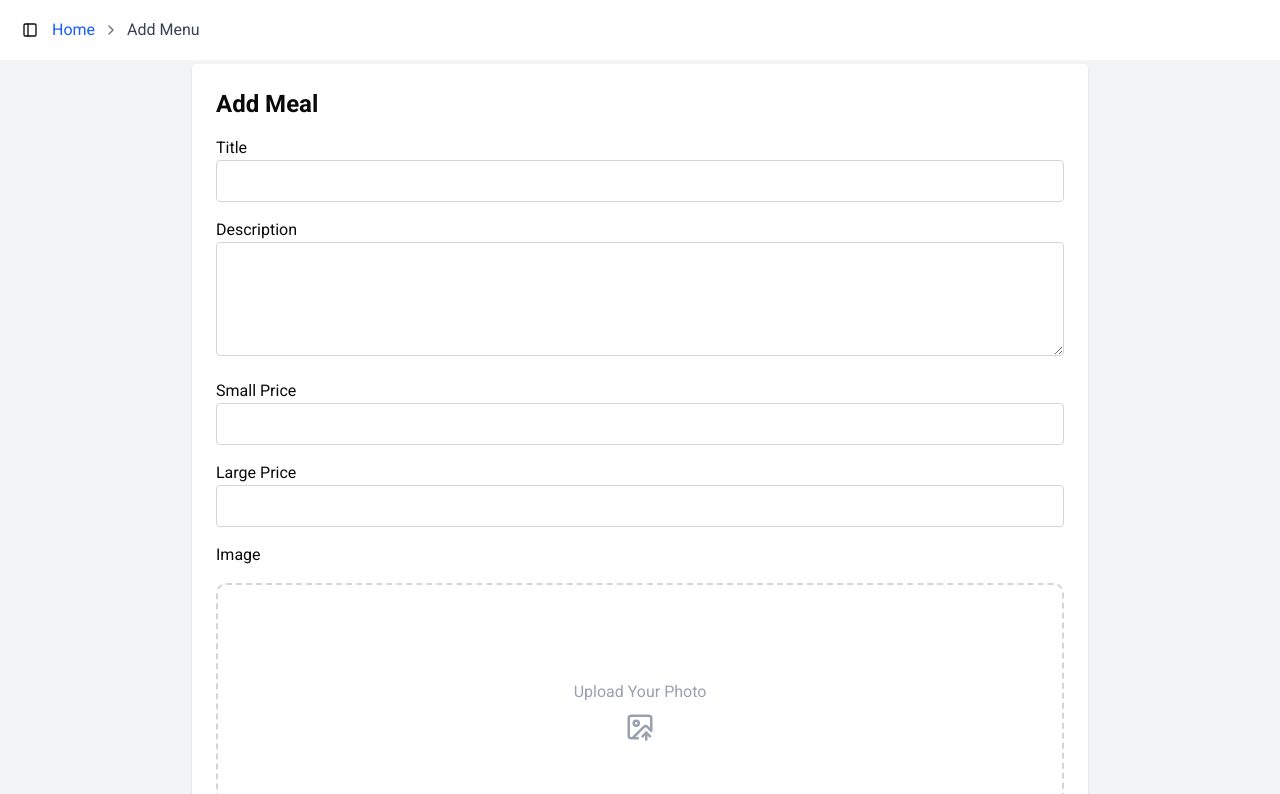
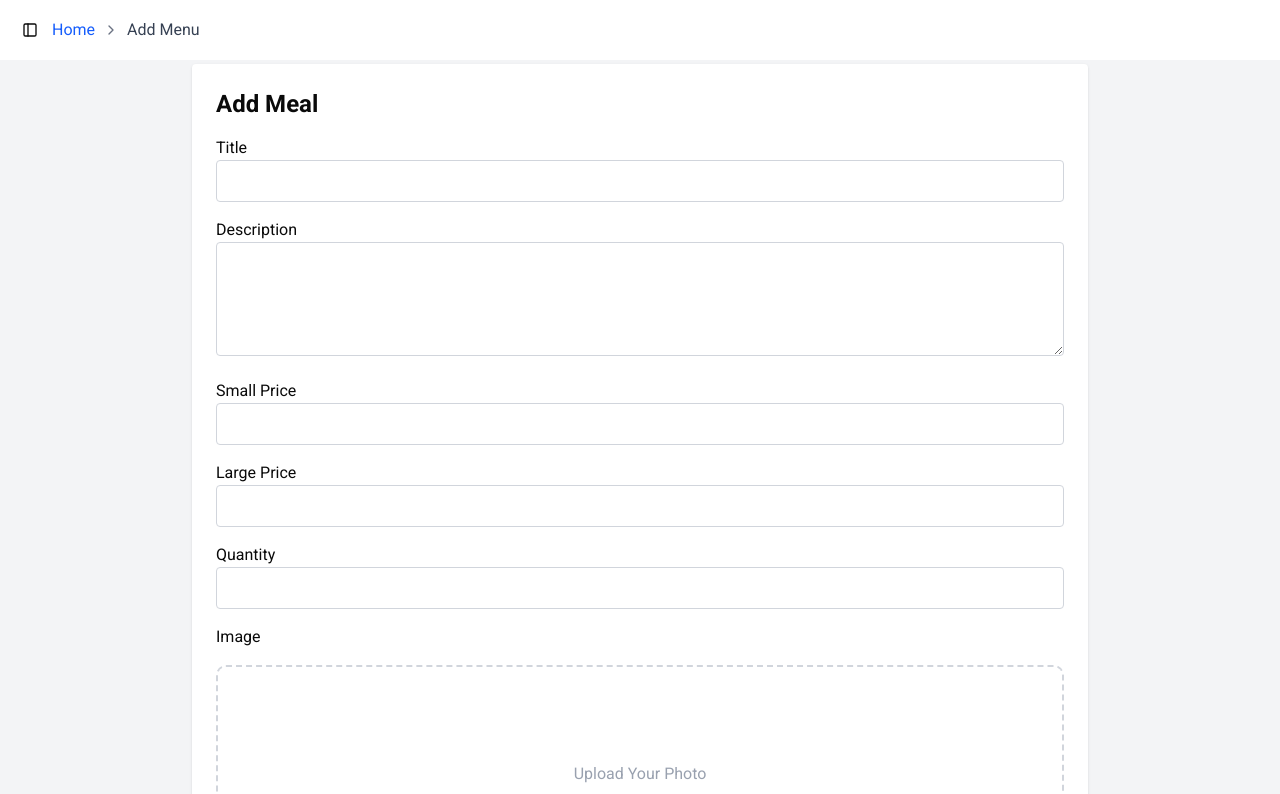
Before and after one commit to Khandaker20201125010/Meal-Mate, a Next.js app: page /dashboard/add-menu in a window 1280 px wide. Shown: the top 794 px of the page. Built offline with nearby package versions, Linux system fonts and the light colour scheme; no server answers.

Commit message:
updated menu modified

```diff
--- a/src/app/(Dashboard)/Componenets/AddMealForm.jsx
+++ b/src/app/(Dashboard)/Componenets/AddMealForm.jsx
@@ -67,6 +67,7 @@ const AddMealForm = () => {
                 desc: data.desc,
                 smallPrice: parseFloat(data.smallPrice),
                 largePrice: parseFloat(data.largePrice),
+                quantity: parseInt(data.quantity),
                 image: imageUrl,
                 category: data.category || [],
             };
@@ -152,6 +153,16 @@ const AddMealForm = () => {
                     />
                     {errors.largePrice && <p className="text-red-500 text-sm">{errors.largePrice.message}</p>}
                 </div>
+                <div>
+                    <label className="block font-medium">Quantity</label>
+                    <input
+                        type="number"
+                        step="0.01"
+                        {...register("quantity", { required: "Quantity is required" })}
+                        className="w-full border border-gray-300 rounded p-2"
+                    />
+                    {errors.quantity && <p className="text-red-500 text-sm">{errors.quantity.message}</p>}
+                </div>
 
                 {/* Image */}
                 <label className="block font-medium">Image</label>
--- a/src/app/(Dashboard)/Componenets/ManageMenuList/ManageMenuList.jsx
+++ b/src/app/(Dashboard)/Componenets/ManageMenuList/ManageMenuList.jsx
@@ -74,6 +74,7 @@ const ManageMenuList = () => {
               <th className="py-2 px-4 text-left">Category</th>
               <th className="py-2 px-4 text-left">Small Price</th>
               <th className="py-2 px-4 text-left">Large Price</th>
+              <th className="py-2 px-4 text-left">Quantity</th>
               <th className="py-2 px-4 text-left">Update</th>
               <th className="py-2 px-4 text-left">Actions</th>
             </tr>
@@ -112,6 +113,7 @@ const ManageMenuList = () => {
                 <td className="py-2 px-4">{menu.category?.join(', ')}</td>
                 <td className="py-2 px-4">${menu.smallPrice}</td>
                 <td className="py-2 px-4">${menu.largePrice}</td>
+                <td className="py-2 px-4">${menu.quantity}</td>
                 <td className="py-2 px-4 space-x-2">
                   <button
                     onClick={() => {
--- a/src/app/(Dashboard)/Componenets/ManageMenuList/UpdateMenuModal.jsx
+++ b/src/app/(Dashboard)/Componenets/ManageMenuList/UpdateMenuModal.jsx
@@ -55,6 +55,7 @@ const UpdateMenuModal = ({ isOpen, onClose, menu, onUpdateSuccess }) => {
       description: e.target.description.value,
       smallPrice: parseFloat(e.target.smallPrice.value),
       largePrice: parseFloat(e.target.largePrice.value),
+      quantity: parseFloat(e.target.quantity.value),
       category: e.target.category.value.split(",").map((c) => c.trim()),
       image: imageUrl,
     };
@@ -82,65 +83,76 @@ const UpdateMenuModal = ({ isOpen, onClose, menu, onUpdateSuccess }) => {
   return (
     <div className="fixed inset-0 backdrop-blur-sm bg-black/20 flex items-center justify-center z-50">
       <div className="bg-white p-6 rounded-lg shadow-lg w-[600px]">
-        <h3 className="text-xl font-semibold mb-4">Update Menu</h3>
+        <h3 className="text-xl font-semibold mb-1">Update Menu</h3>
         <form onSubmit={handleSubmit}>
-          <div className="mb-4">
+          <div className="mb-1">
             <label className="block mb-1">Title</label>
             <input
               type="text"
               name="title"
               defaultValue={menu.title}
-              className="w-full border px-3 py-2 rounded"
+              className="w-full border px-3 py-2  rounded"
               required
             />
           </div>
 
-          <div className="mb-4">
+          <div className="mb-1">
             <label className="block mb-1">Description</label>
             <textarea
               name="description"
               defaultValue={menu.description}
-              className="w-full border px-3 py-2 rounded"
+              className="w-full border px-3 py-2  rounded"
               required
             />
           </div>
 
-          <div className="mb-4">
+          <div className="mb-1">
             <label className="block mb-1">Small Price</label>
             <input
               type="number"
               name="smallPrice"
               defaultValue={menu.smallPrice}
-              className="w-full border px-3 py-2 rounded"
+              className="w-full border px-3 py-2  rounded"
               step="0.01"
               required
             />
           </div>
 
-          <div className="mb-4">
+          <div className="mb-1">
             <label className="block mb-1">Large Price</label>
             <input
               type="number"
               name="largePrice"
               defaultValue={menu.largePrice}
-              className="w-full border px-3 py-2 rounded"
+              className="w-full border px-3 py-2  rounded"
+              step="0.01"
+              required
+            />
+          </div>
+          <div className="mb-1">
+            <label className="block mb-1">Quantity</label>
+            <input
+              type="number"
+              name="quantity"
+              defaultValue={menu.quantity}
+              className="w-full border px-3 p  rounded"
               step="0.01"
               required
             />
           </div>
 
-          <div className="mb-4">
+          <div className="mb-1">
             <label className="block mb-1">Category (comma-separated)</label>
             <input
               type="text"
               name="category"
               defaultValue={menu.category?.join(", ")}
-              className="w-full border px-3 py-2 rounded"
+              className="w-full border px-3 py-2  rounded"
               required
             />
           </div>
 
-          <div className="mb-4">
+          <div className="mb-1">
             <label className="block mb-1">Image</label>
             {imagePreview && (
               <Image width={200} height={200}
@@ -154,7 +166,7 @@ const UpdateMenuModal = ({ isOpen, onClose, menu, onUpdateSuccess }) => {
               type="file"
               accept="image/*"
               onChange={handleImageChange}
-              className="w-full border px-3 py-2 rounded"
+              className="w-full border px-3 py-2  rounded"
             />
           </div>
 
@@ -162,13 +174,13 @@ const UpdateMenuModal = ({ isOpen, onClose, menu, onUpdateSuccess }) => {
             <button
               type="button"
               onClick={onClose}
-              className="px-4 py-2 bg-gray-300 rounded hover:bg-gray-400"
+              className="px-4 py-2 btn  bg-gray-300 rounded hover:bg-gray-400"
             >
               Cancel
             </button>
             <button
               type="submit"
-              className="px-4 py-2 bg-blue-600 text-white rounded hover:bg-blue-700"
+              className="px-4 btn  bg-blue-600 text-white rounded hover:bg-blue-700"
             >
               Update
             </button>
--- a/src/app/(Homepage)/SpecialFood/SpecialFood.jsx
+++ b/src/app/(Homepage)/SpecialFood/SpecialFood.jsx
@@ -77,7 +77,6 @@ const SpecialFood = () => {
                 </div>
                 <div className="p-4">
                   <h3 className="font-semibold text-lg">{item.title}</h3>
-                  <p className="text-gray-600 text-sm">{item.desc}</p>
                   <div className="mt-3 flex gap-4 text-green-700 font-medium">
                     <span>Small : {item.smallPrice}$</span>
                     <span>Large : {item.largePrice}$</span>
--- a/src/app/Navbar/NavLinks.jsx
+++ b/src/app/Navbar/NavLinks.jsx
@@ -22,7 +22,7 @@ const NavLinks = ({ textColor }) => {
               href={href}
               className={`font-bold px-4 py-2 rounded-md transition-all duration-500 ${
                 isActive
-                  ? "bg-gradient-to-r from-pink-500 to-orange-500 text-white hover:brightness-90"
+                  ? "border-b-2 border-orange-600  text-orange-600 hover:brightness-90"
                   : `bg-transparent ${textColor} border-b border-transparent hover:border-orange-500 `
               }`}
             >
--- a/src/app/api/menus/[id]/route.js
+++ b/src/app/api/menus/[id]/route.js
@@ -12,9 +12,12 @@ export async function PUT(request, { params }) {
       id,
       {
         title: body.title,
+        desc: body.description, // use `desc` to match your schema
         smallPrice: body.smallPrice,
         largePrice: body.largePrice,
+        quantity: body.quantity,
         category: body.category,
+        image: body.image,
       },
       { new: true }
     );
--- a/src/models/Menu.js
+++ b/src/models/Menu.js
@@ -1,12 +1,13 @@
 import mongoose from "mongoose";
 
 const menuSchema = new mongoose.Schema({
-  title:       { type: String, required: true },
-  desc:        { type: String, required: true },
-  smallPrice:  { type: Number, required: true },
-  largePrice:  { type: Number, required: true },
-  image:       { type: String, required: true },
-  category:    { type: [String], default: [] },
+  title: { type: String, required: true },
+  desc: { type: String, required: true },
+  smallPrice: { type: Number, required: true },
+  largePrice: { type: Number, required: true },
+  quantity: { type: Number, required: true },
+  image: { type: String, required: true },
+  category: { type: [String], default: [] },
 }, { timestamps: true });
 
 export default mongoose.models.Menu || mongoose.model("Menu", menuSchema);
```
